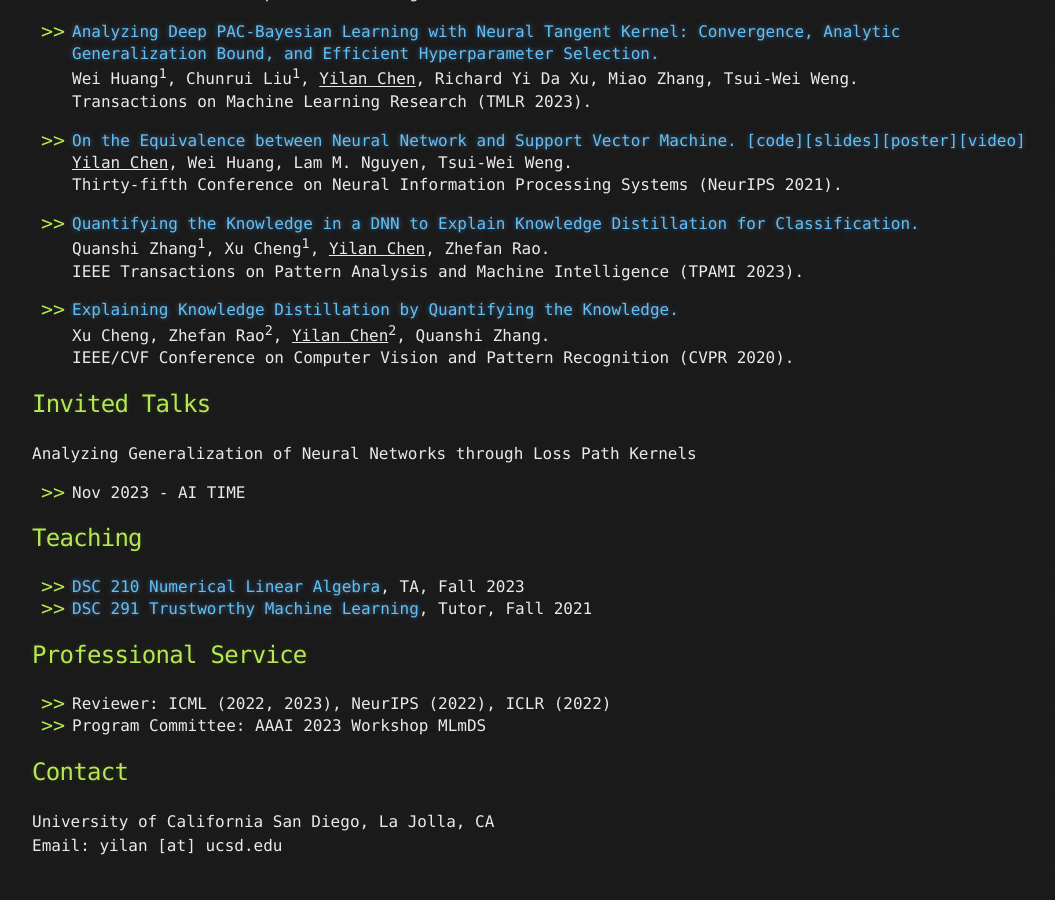
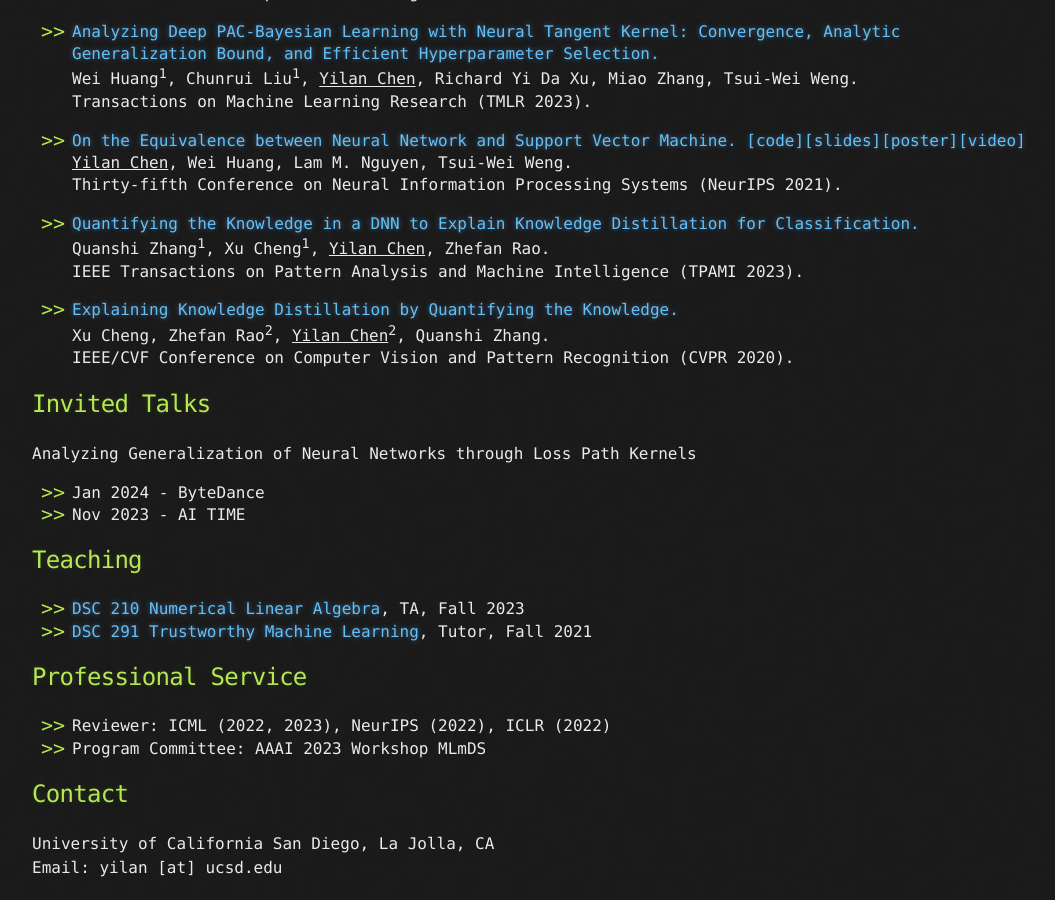
Before and after one commit to yilanchen6/yilanchen6.github.io, a Jekyll site: the page built from index.md, in a window 1280 px wide and 900 px high, scrolled down 974 px. Shown: the whole window, without its empty margins (108-1163 px from the left). Built offline with Jekyll 4.4.1, drawn with Linux system fonts in a browser that asks for light colours; before the commit the page ends 1852 px from its top, so only the background shows below that.

Commit message:
add talk

```diff
--- a/index.md
+++ b/index.md
@@ -88,7 +88,7 @@ IEEE/CVF Conference on Computer Vision and Pattern Recognition (CVPR 2020).
 
 ## Invited Talks
 Analyzing Generalization of Neural Networks through Loss Path Kernels
-<!-- - Jan 2024 - ByteDance -->
+- Jan 2024 - ByteDance
 - Nov 2023 - AI TIME
 
 
```
Also changed, not shown: 1 other file.
